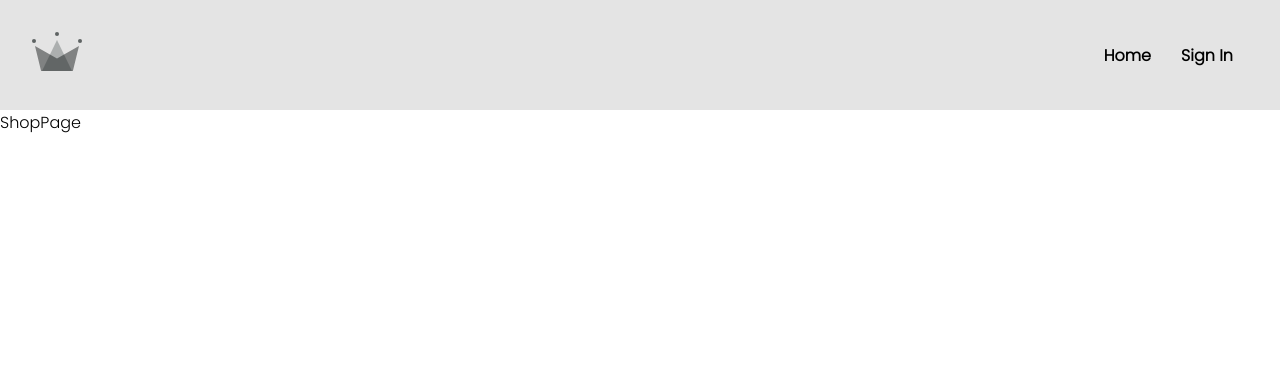
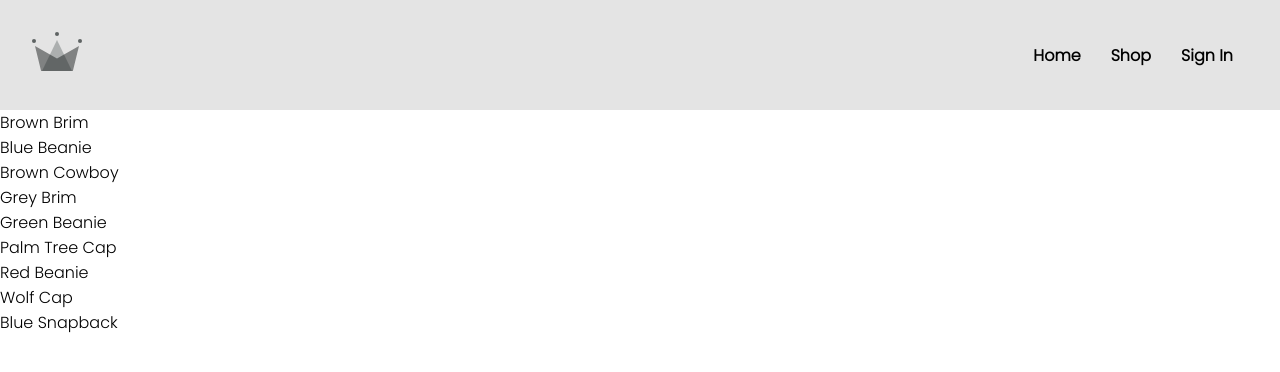
Before and after one commit to dork7/the_project, a React (Vite) app: page /shop in a window 1280 px wide. Shown: the top 372 px of the page. Built offline with nearby package versions, Linux system fonts and the light colour scheme; no server answers.

Commit message:
shop page

```diff
--- a/src/components/Nav/NavBar.tsx
+++ b/src/components/Nav/NavBar.tsx
@@ -20,12 +20,17 @@ const navList: NavType[] = [
         path: '/'
     },
     {
+        id: 3,
+        title: 'Shop',
+        path: '/shop'
+    },
+
+    {
         id: 2,
         title: (currentUser) => currentUser !== null ? 'Logout' : 'Sign In',
         onClickHandler: (currentUser, fn) => currentUser !== null ? fn : null,
         path: '/auth',
     },
-
 ]
 
 const NavBar = () => {
--- /dev/null
+++ b/src/data/shopData.json
@@ -0,0 +1,56 @@
+[
+    {
+        "id": 1,
+        "name": "Brown Brim",
+        "imageUrl": "https://i.ibb.co/ZYW3VTp/brown-brim.png",
+        "price": 25
+    },
+    {
+        "id": 2,
+        "name": "Blue Beanie",
+        "imageUrl": "https://i.ibb.co/ypkgK0X/blue-beanie.png",
+        "price": 18
+    },
+    {
+        "id": 3,
+        "name": "Brown Cowboy",
+        "imageUrl": "https://i.ibb.co/QdJwgmp/brown-cowboy.png",
+        "price": 35
+    },
+    {
+        "id": 4,
+        "name": "Grey Brim",
+        "imageUrl": "https://i.ibb.co/RjBLWxB/grey-brim.png",
+        "price": 25
+    },
+    {
+        "id": 5,
+        "name": "Green Beanie",
+        "imageUrl": "https://i.ibb.co/YTjW3vF/green-beanie.png",
+        "price": 18
+    },
+    {
+        "id": 6,
+        "name": "Palm Tree Cap",
+        "imageUrl": "https://i.ibb.co/rKBDvJX/palm-tree-cap.png",
+        "price": 14
+    },
+    {
+        "id": 7,
+        "name": "Red Beanie",
+        "imageUrl": "https://i.ibb.co/bLB646Z/red-beanie.png",
+        "price": 18
+    },
+    {
+        "id": 8,
+        "name": "Wolf Cap",
+        "imageUrl": "https://i.ibb.co/1f2nWMM/wolf-cap.png",
+        "price": 14
+    },
+    {
+        "id": 9,
+        "name": "Blue Snapback",
+        "imageUrl": "https://i.ibb.co/X2VJP2W/blue-snapback.png",
+        "price": 16
+    }
+]
--- a/src/pages/index.tsx
+++ b/src/pages/index.tsx
@@ -7,7 +7,7 @@ const Root = () => {
     return (
         <div id="detail">
             <NavBar />
-            <Outlet />
+            {/* <Outlet /> */}
         </div>
     )
 }
--- a/src/routes/shop/shop.page.tsx
+++ b/src/routes/shop/shop.page.tsx
@@ -1,8 +1,15 @@
 import React from 'react'
-
+import SHOP_DATA from '../../data/shopData.json'
 const ShopPage = () => {
+    console.log('SHOP_DATA', SHOP_DATA)
     return (
-        <div>ShopPage</div>
+        <div>
+            {SHOP_DATA.map(data =>
+            (<div key={data.id}>
+                {data.name}
+            </div>)
+            )}
+        </div >
     )
 }
 
```
Also changed, not shown: src/pages/Shop/index.tsx (added, +15 -0 lines).
